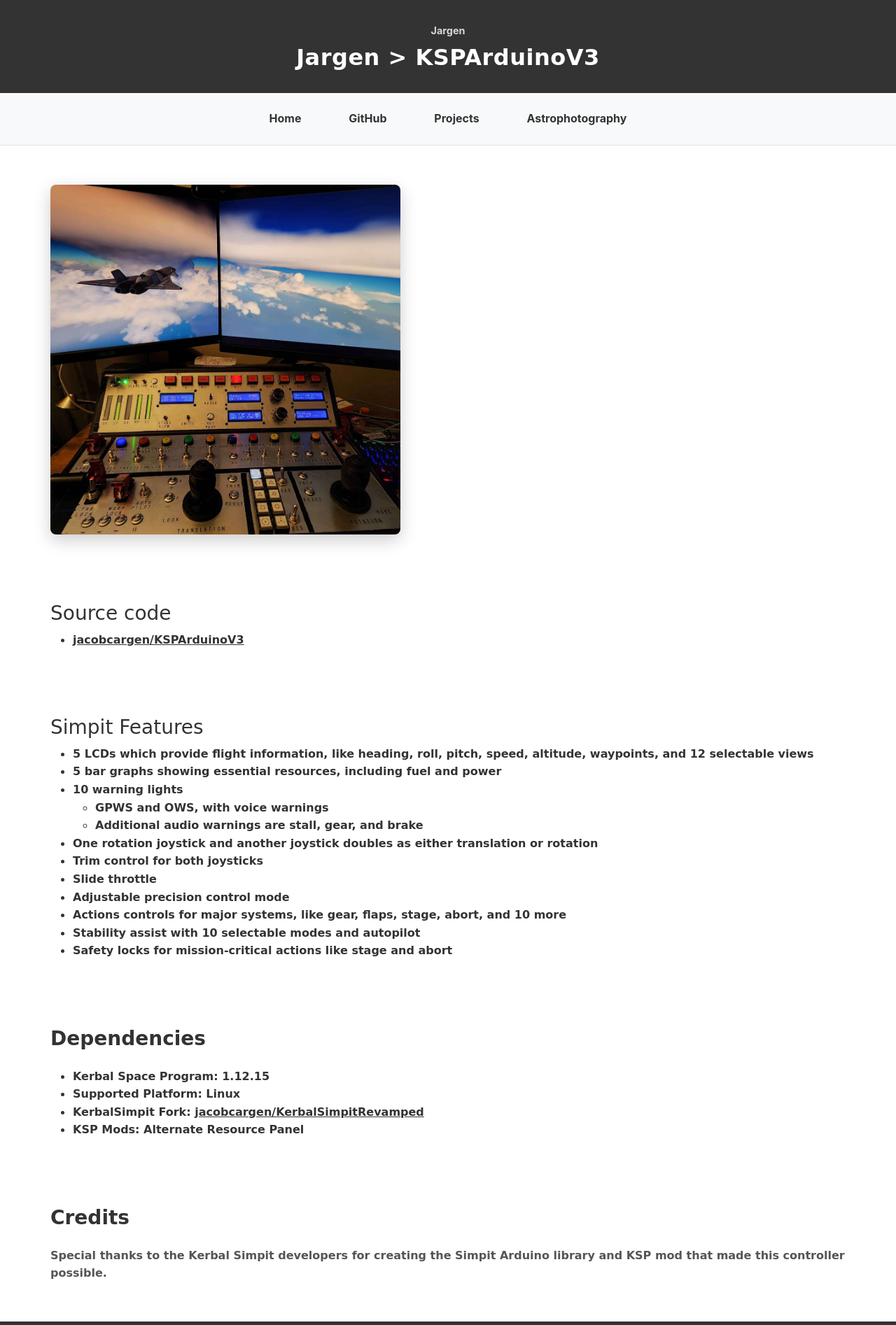
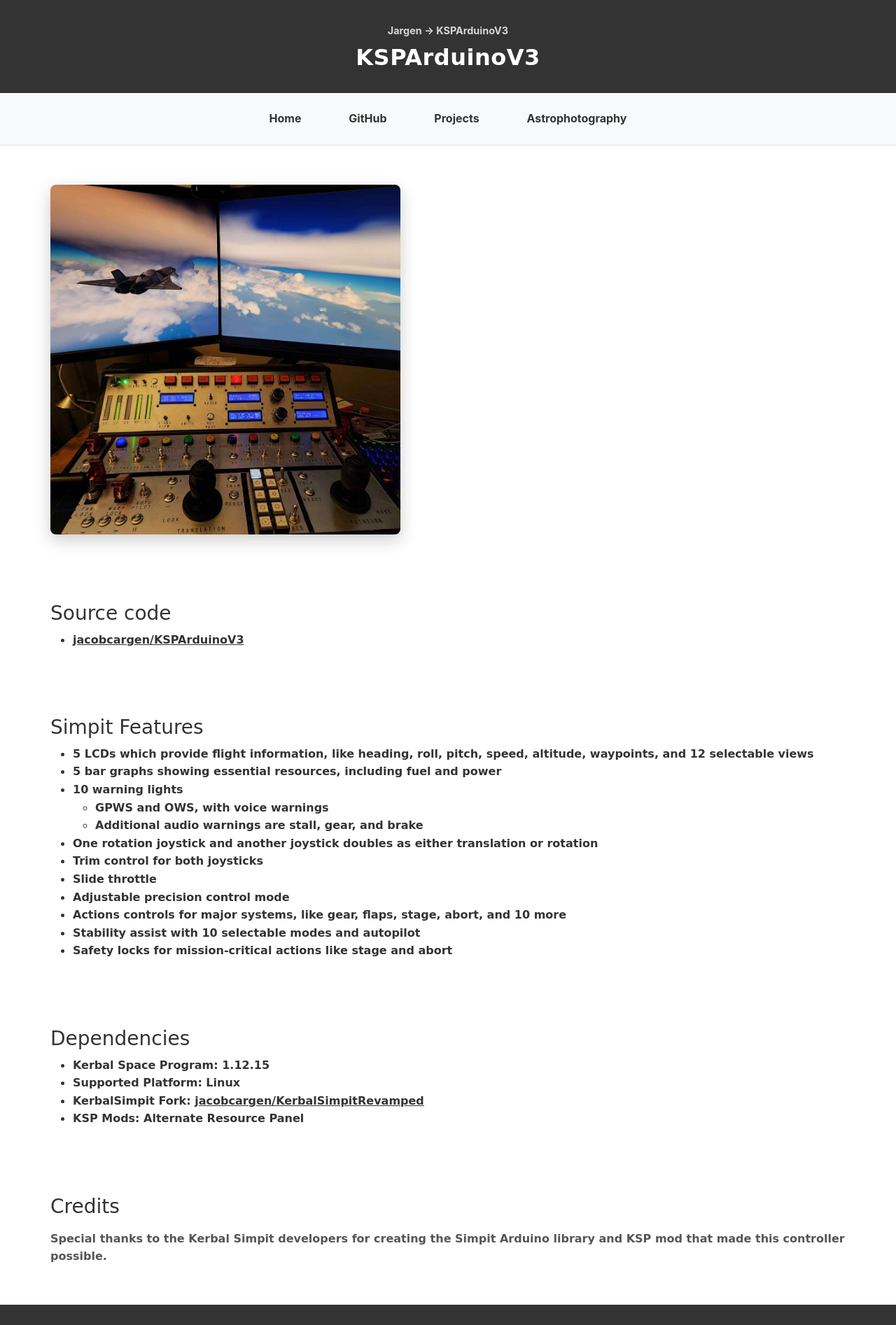
Before and after one commit to jacobcargen/KSPArduinoV3, a plain HTML site: page docs/index.html in a window 1280 px wide. Shown: the top 1894 px of the page at 70% size. Drawn offline with nearby package versions, Linux system fonts and the light colour scheme; a web font is replaced by a local one.

Commit message:
Update index.html

```diff
--- a/docs/index.html
+++ b/docs/index.html
@@ -12,8 +12,8 @@
 
     <!-- Header Section -->
     <header>
-        <div style="font-size: 0.9rem; margin-bottom: 0.5rem; opacity: 0.8;">Jargen</div>
-        <h1>Jargen > KSPArduinoV3</h1>
+        <div style="font-size: 0.9rem; margin-bottom: 0.5rem; opacity: 0.8;">Jargen -> KSPArduinoV3</div>
+        <h1>KSPArduinoV3</h1>
     </header>
 
     <!-- Navigation Menu -->
@@ -58,10 +58,8 @@
             </ul>
         </section>
 
-    </body>
-
         <section id="dependencies">
-            <h2>Dependencies</h2>
+            <h3>Dependencies</h2>
             <div class="dependency-content">
                 <ul>
                     <li><strong>Kerbal Space Program: 1.12.15</strong></li>
@@ -73,13 +71,15 @@
         </section>
 
         <section id="credits">
-            <h2>Credits</h2>
+            <h3>Credits</h2>
             <div class="credit-content">
                 <p><strong>Special thanks to the Kerbal Simpit developers for creating the Simpit Arduino library and KSP mod that made this controller possible.</strong></p>
             </div>
         </section>
 
 
+
+        </body>
 
     </main>
 
```
